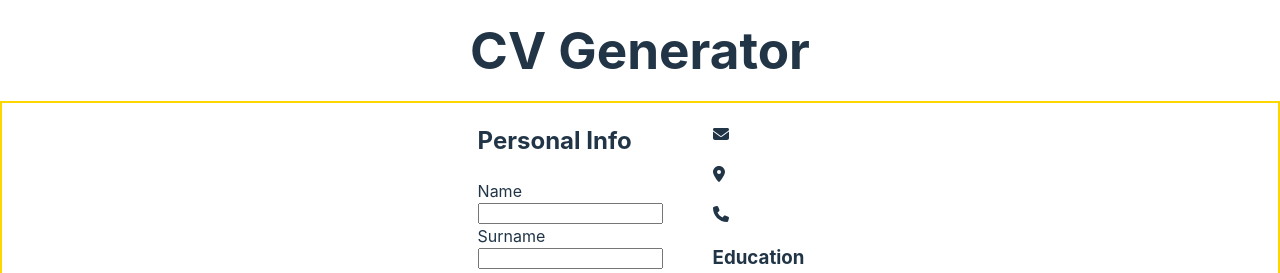
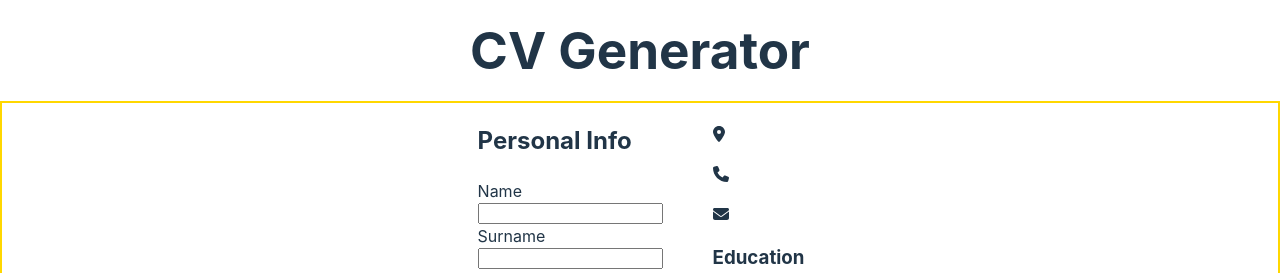
Before and after one commit to mbdeviant/resume-generator, a React (Vite) app: page / in a window 1280 px wide. Shown: the top 273 px of the page. Built offline with nearby package versions, Linux system fonts and the light colour scheme.

Commit message:
relocate icons to match form order

```diff
--- a/src/components/CVPreview/PersonalPreview.jsx
+++ b/src/components/CVPreview/PersonalPreview.jsx
@@ -19,10 +19,6 @@ export default function PersonalPreview({
         {name} {surname}
       </h3>
       <p>
-        <FontAwesomeIcon icon={faEnvelope} />
-        {email}
-      </p>
-      <p>
         <FontAwesomeIcon icon={faLocationDot} />
         {adress}
       </p>
@@ -30,6 +26,10 @@ export default function PersonalPreview({
         <FontAwesomeIcon icon={faPhone} />
         {phone}
       </p>
+      <p>
+        <FontAwesomeIcon icon={faEnvelope} />
+        {email}
+      </p>
       <p>{about}</p>
     </div>
   );
```
